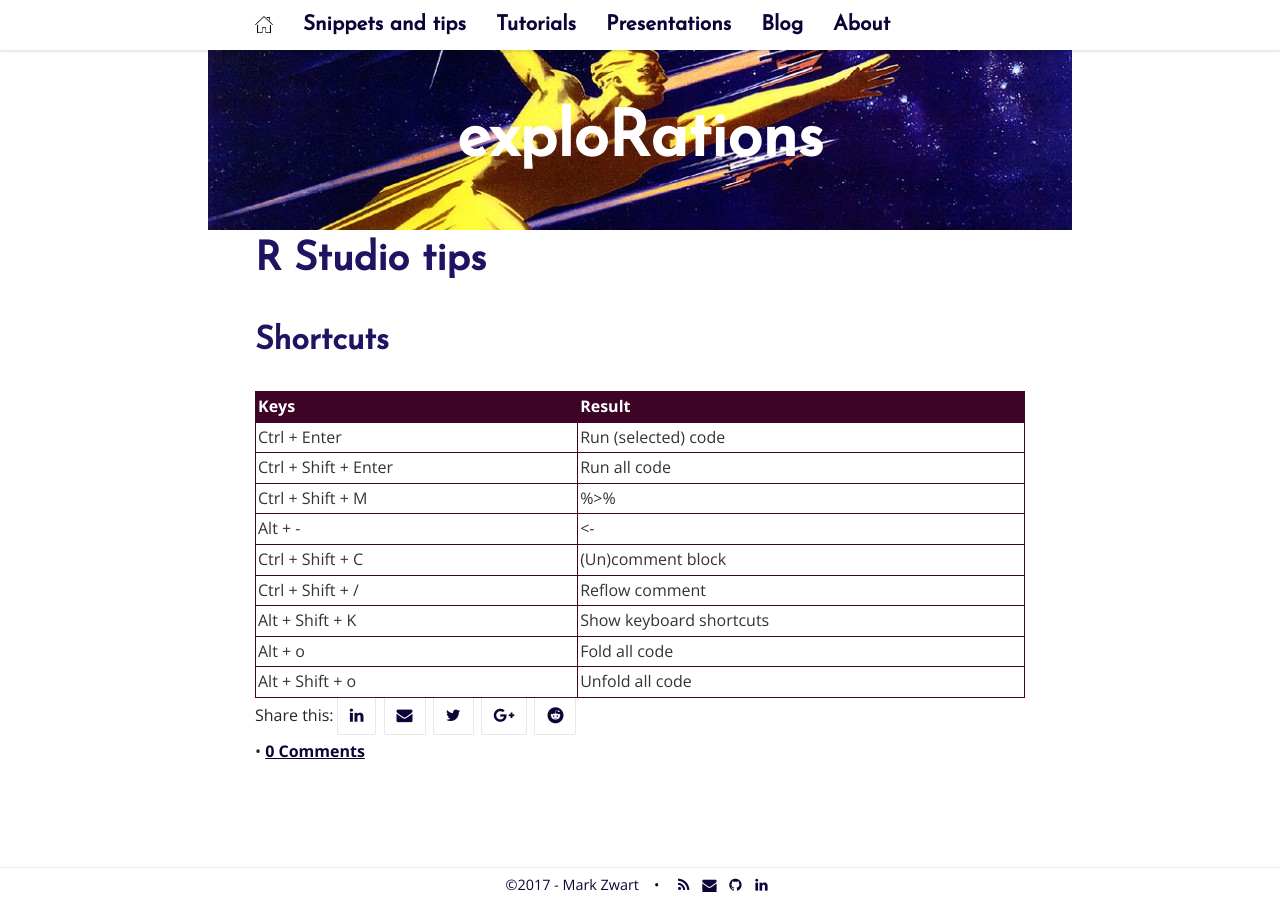
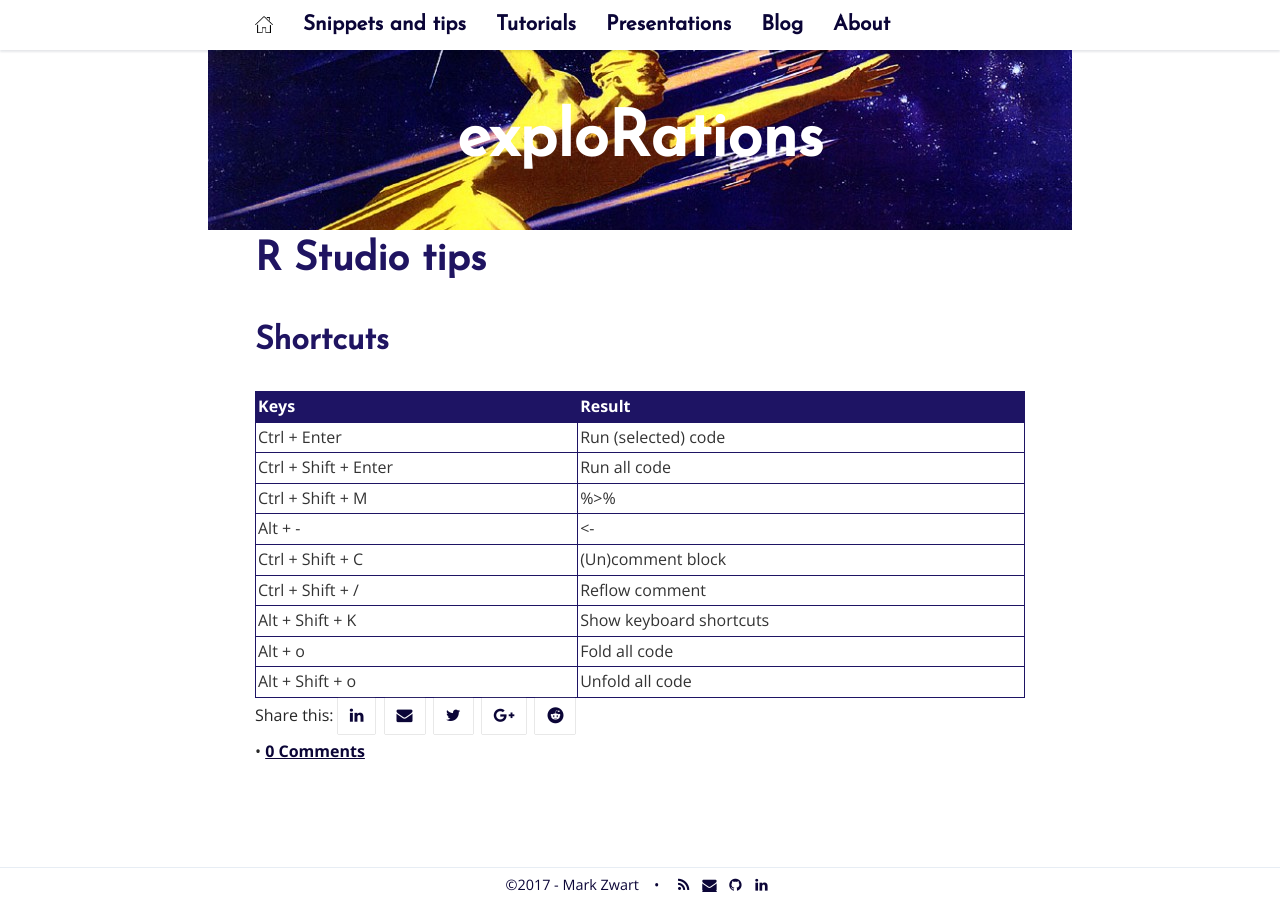
Before and after one commit to mark-me/mark-me.github.io, a Jekyll site: the page built from _pages/snippets-and-tips/r-studio-tips.md, in a window 1280 px wide. Built offline with Jekyll 4.4.1, drawn with Linux system fonts in a browser that asks for light colours; nearby versions of some CDN libraries; comment, search, counter and statistics services are not loaded.

Commit message:
Update _base.scss

```diff
--- a/_sass/_base.scss
+++ b/_sass/_base.scss
@@ -11,7 +11,7 @@
 $light: #E7EDF4;
 $header:  #FFFFFF;
 $header-font-color: #FFFFFF;
-$table-header: #3E0425;
+$table-header: #1E1464;
 
 *,
 *::before,
```
